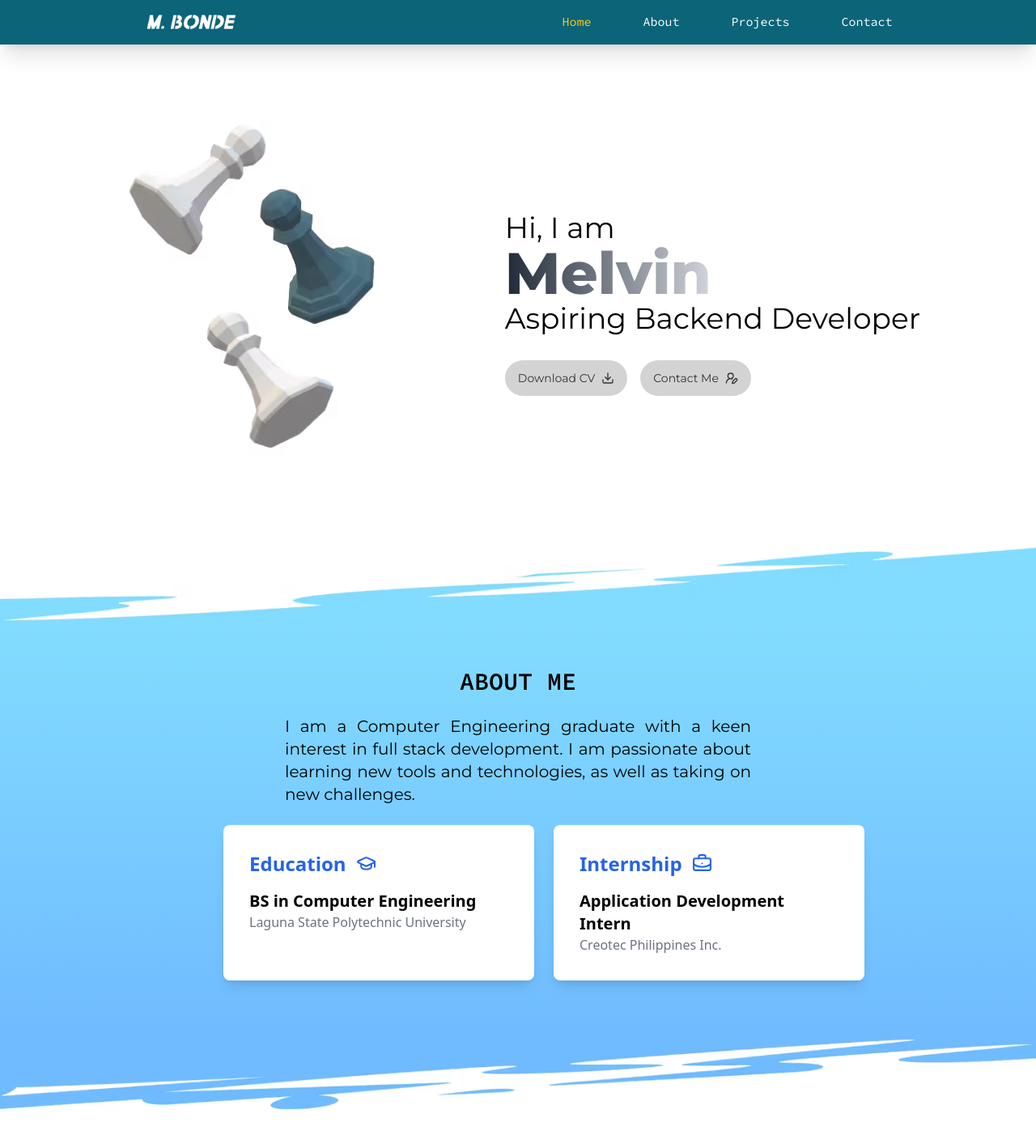
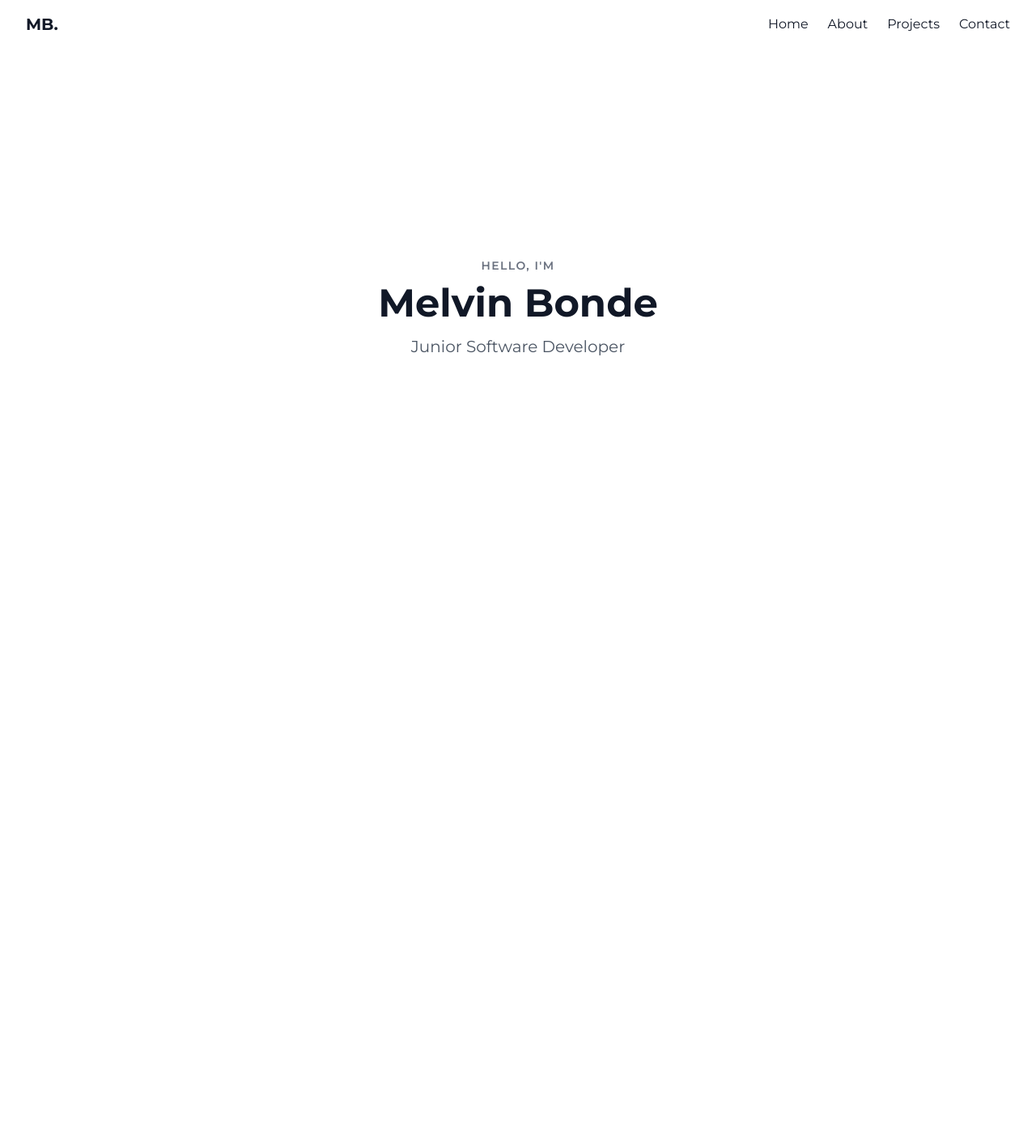
Before and after one commit to Melvinots/my-portfolio, a React (Vite) app: page / in a window 1280 px wide. Shown: the top 1413 px of the page at 81% size. After the commit the page ends 800 px from the top, so only its background shows below. Built offline with nearby package versions, Linux system fonts and the light colour scheme.

Commit message:
Set up initial portfolio layout and home section

```diff
--- a/src/App.jsx
+++ b/src/App.jsx
@@ -1,64 +1,13 @@
-import React, { useState, useEffect } from 'react';
-import { design1, design2, design3 } from './assets/images';
-import { Nav, Loader } from "./components";
-import { About, Contact, Footer, Hero, Projects } from "./sections";
+import Navbar from "./components/Navbar";
+import Home from "./sections/Home";
 
-const App = () => {
-  const [loading, setLoading] = useState(true);
-
-  useEffect(() => {
-    const timer = setTimeout(() => {
-      setLoading(false);
-    }, 1500);
-
-    return () => clearTimeout(timer);
-  }, []);
-
-  if (loading) {
-    return <Loader />;
-  }
-
+function App() {
   return (
-    <main className="relative">
-      <Nav />
-      <section
-        id="home"
-        className="lg:min-h-[500px] max-sm:min-h-screen sm:px-16 px-8 -mt-10 bg-white scroll-mt-16"
-      >
-        <Hero />
-      </section>
-      <span className="select-none">
-        <img src={design1} alt="Splash Design" />
-      </span>
-      <section
-        id="about"
-        className="min-h-[500px] sm:px-16 px-6 py-12 bg-gradient-to-b from-[#82DCFF] to-[#70BBFF] lg:scroll-mt-56 max-sm:scroll-mt-10"
-      >
-        <About />
-      </section>
-      <span className="select-none">
-        <img src={design2} alt="Splash Design" />
-      </span>
-      <section
-        id="projects"
-        className="sm:px-16 px-8 py-16 md:py-5 bg-white lg:scroll-mt-48 max-sm:scroll-mt-5"
-      >
-        <Projects />
-      </section>
-      <span className="select-none">
-        <img src={design3} alt="Splash Design" />
-      </span>
-      <section
-        id="contact"
-        className="sm:px-16 px-8 py-16 md:py-5 bg-[#5579F3] scroll-mt-15"
-      >
-        <Contact />
-      </section>
-      <section id="footer">
-        <Footer />
-      </section>
+    <main className="min-h-screen bg-white text-gray-900">
+      <Navbar />
+      <Home />
     </main>
   );
-};
+}
 
 export default App;
--- a/src/components/Nav.jsx
+++ /dev/null
@@ -1,89 +0,0 @@
-import React, { useState, useEffect } from "react";
-import { Menu, X } from "lucide-react";
-import logo from "../assets/logo.avif";
-import { navLinks } from "../constants";
-
-const Navbar = () => {
-  const [menuOpen, setMenuOpen] = useState(false);
-  const [activeSection, setActiveSection] = useState('');
-
-  const toggleMenu = () => {
-    setMenuOpen(!menuOpen);
-  };
-
-  const handleScroll = () => {
-    const sections = navLinks.map(item => document.getElementById(item.href.slice(1)));
-    const scrollY = window.scrollY + window.innerHeight / 2;
-
-    sections.forEach((section, index) => {
-      const sectionTop = section.offsetTop;
-      const sectionHeight = section.clientHeight;
-      if (scrollY >= sectionTop && scrollY < sectionTop + sectionHeight) {
-        setActiveSection(navLinks[index].href);
-      }
-    });
-  };
-
-  useEffect(() => {
-    window.addEventListener('scroll', handleScroll);
-    return () => {
-      window.removeEventListener('scroll', handleScroll);
-    };
-  }, []);
-
-  return (
-    <nav className="sticky top-0 z-50 py-4 bg-[#0b6477] text-white shadow-xl font-code">
-      <div className="container mx-auto">
-        <div className="flex items-center justify-between mx-5 lg:justify-around lg:mx-0">
-          <div className="flex flex-shrink-0">
-            <a href="#home">
-              <img
-                className="ml-3 h-5"
-                src={logo}
-                alt="Logo"
-              />
-            </a>
-          </div>
-          <ul className="flex max-md:hidden ml-14 space-x-12 max-lg:space-x-4 text-[15px]">
-            {navLinks.map((item, index) => (
-              <li key={index} className="relative">
-                <a
-                  href={item.href}
-                  className={`py-4 px-2 hover:text-yellow-400 ${activeSection === item.href ? 'text-yellow-400' : ''}`}
-                  onClick={() => setActiveSection(item.href)}
-                >
-                  {item.label}
-                </a>
-              </li>
-            ))}
-          </ul>
-          <div className="flex md:hidden">
-            <button onClick={toggleMenu}>{menuOpen ? <X /> : <Menu />}</button>
-          </div>
-        </div>
-        {menuOpen && (
-          <div className="flex justify-center items-center fixed left-0 z-20 w-full py-1 rounded-br-3xl rounded-bl-3xl bg-[#0b6477] md:hidden">
-            <ul className="text-center">
-              {navLinks.map((item, index) => (
-                <li key={index} className="py-4">
-                  <a
-                    href={item.href}
-                    className={`px-10 hover:text-yellow-400 ${activeSection === item.href ? 'text-yellow-400' : ''}`}
-                    onClick={() => {
-                      setActiveSection(item.href);
-                      toggleMenu();
-                    }}
-                  >
-                    {item.label}
-                  </a>
-                </li>
-              ))}
-            </ul>
-          </div>
-        )}
-      </div>
-    </nav>
-  );
-};
-
-export default Navbar;
--- /dev/null
+++ b/src/components/Navbar.jsx
@@ -0,0 +1,18 @@
+function Navbar() {
+  return (
+    <nav className="flex items-center justify-between px-8 py-4">
+      <h1 className="text-xl font-bold">
+        MB.
+      </h1>
+
+      <div className="flex gap-6">
+        <a href="#home">Home</a>
+        <a href="#about">About</a>
+        <a href="#projects">Projects</a>
+        <a href="#contact">Contact</a>
+      </div>
+    </nav>
+  );
+}
+
+export default Navbar;
--- a/src/index.css
+++ b/src/index.css
@@ -1,185 +1,39 @@
-@import url("https://fonts.googleapis.com/css2?family=Source+Code+Pro:ital,wght@0,200..900;1,200..900&display=swap");
-@import url("https://fonts.googleapis.com/css2?family=Montserrat:ital,wght@0,100..900;1,100..900&display=swap");
+
+@import url('https://fonts.googleapis.com/css2?family=Montserrat:wght@400;500;600;700;800&family=Source+Code+Pro:wght@400;500;600;700&display=swap');
 
 @tailwind base;
 @tailwind components;
 @tailwind utilities;
 
-* {
-  margin: 0;
-  padding: 0;
-  box-sizing: border-box;
+:root {
+  /* Colors */
+  --color-primary: #213a57;
+  --color-background: #ffffff;
+  --color-surface: #f5f7fa;
+  --color-text: #1f2937;
+  --color-muted: #6b7280;
+  --color-border: #e5e7eb;
+
+  /* Layout */
+  --container-width: 1140px;
+  --section-spacing: 6rem;
+}
+
+html {
   scroll-behavior: smooth;
 }
 
-.loader {
-  --path: #2F3545;
-  --dot: #5628EE;
-  --duration: 3s;
-  width: 44px;
-  height: 44px;
-  position: relative;
-}
-
-.loader:before {
-  content: '';
-  width: 6px;
-  height: 6px;
-  border-radius: 50%;
-  position: absolute;
-  display: block;
-  background: var(--dot);
-  top: 37px;
-  left: 19px;
-  transform: translate(-18px, -18px);
-  animation: dotRect var(--duration) cubic-bezier(0.785, 0.135, 0.15, 0.86) infinite;
-}
-
-.loader svg {
-  display: block;
-  width: 100%;
-  height: 100%;
-}
-
-.loader svg rect,
-.loader svg polygon,
-.loader svg circle {
-  fill: none;
-  stroke: var(--path);
-  stroke-width: 10px;
-  stroke-linejoin: round;
-  stroke-linecap: round;
-}
-
-.loader svg polygon {
-  stroke-dasharray: 145 76 145 76;
-  stroke-dashoffset: 0;
-  animation: pathTriangle var(--duration) cubic-bezier(0.785, 0.135, 0.15, 0.86) infinite;
-}
-
-.loader svg rect {
-  stroke-dasharray: 192 64 192 64;
-  stroke-dashoffset: 0;
-  animation: pathRect 3s cubic-bezier(0.785, 0.135, 0.15, 0.86) infinite;
-}
-
-.loader svg circle {
-  stroke-dasharray: 150 50 150 50;
-  stroke-dashoffset: 75;
-  animation: pathCircle var(--duration) cubic-bezier(0.785, 0.135, 0.15, 0.86) infinite;
-}
-
-.loader.triangle {
-  width: 48px;
-}
-
-.loader.triangle:before {
-  left: 21px;
-  transform: translate(-10px, -18px);
-  animation: dotTriangle var(--duration) cubic-bezier(0.785, 0.135, 0.15, 0.86) infinite;
-}
-
-@keyframes pathTriangle {
-  33% {
-    stroke-dashoffset: 74;
-  }
-  66% {
-    stroke-dashoffset: 147;
-  }
-  100% {
-    stroke-dashoffset: 221;
-  }
-}
-
-@keyframes dotTriangle {
-  33% {
-    transform: translate(0, 0);
-  }
-  66% {
-    transform: translate(10px, -18px);
-  }
-  100% {
-    transform: translate(-10px, -18px);
-  }
-}
-
-@keyframes pathRect {
-  25% {
-    stroke-dashoffset: 64;
-  }
-  50% {
-    stroke-dashoffset: 128;
-  }
-  75% {
-    stroke-dashoffset: 192;
-  }
-  100% {
-    stroke-dashoffset: 256;
-  }
-}
-
-@keyframes dotRect {
-  25% {
-    transform: translate(0, 0);
-  }
-  50% {
-    transform: translate(18px, -18px);
-  }
-  75% {
-    transform: translate(0, -36px);
-  }
-  100% {
-    transform: translate(-18px, -18px);
-  }
-}
-
-@keyframes pathCircle {
-  25% {
-    stroke-dashoffset: 125;
-  }
-  50% {
-    stroke-dashoffset: 175;
-  }
-  75% {
-    stroke-dashoffset: 225;
-  }
-  100% {
-    stroke-dashoffset: 275;
-  }
-}
-
-.loader {
-  display: inline-block;
-  margin: 0 16px;
-}
-
-html {
+body {
+  min-width: 320px;
+  min-height: 100vh;
+  font-family: 'Montserrat', sans-serif;
+  color: var(--color-text);
+  background-color: var(--color-background);
   -webkit-font-smoothing: antialiased;
 }
 
-* {
-  box-sizing: border-box;
+button,
+input,
+textarea {
+  font: inherit;
 }
-
-*::before,
-*::after {
-  box-sizing: border-box;
-}
-
-body {
-  min-height: 100vh;
-  background: #e2e8f0;
-  display: block
-}
-
-.dribbble {
-  position: fixed;
-  display: block;
-  right: 20px;
-  bottom: 20px;
-}
-
-.dribbble img {
-  display: block;
-  height: 28px;
-}
--- /dev/null
+++ b/src/sections/Home.jsx
@@ -0,0 +1,22 @@
+function Home() {
+  return (
+    <section
+      id="home"
+      className="flex min-h-[80vh] flex-col items-center justify-center px-8 text-center"
+    >
+      <p className="mb-3 text-sm font-semibold uppercase tracking-widest text-gray-500">
+        Hello, I'm
+      </p>
+
+      <h1 className="text-5xl font-bold">
+        Melvin Bonde
+      </h1>
+
+      <p className="mt-4 text-xl text-gray-600">
+        Junior Software Developer
+      </p>
+    </section>
+  );
+}
+
+export default Home;
```
